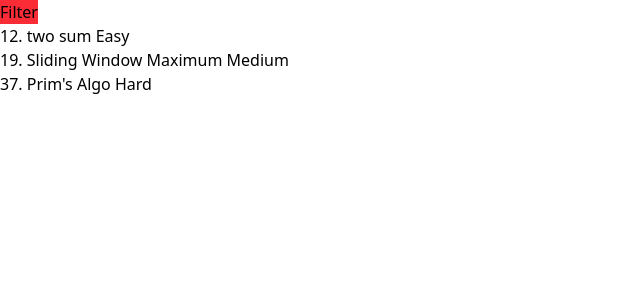
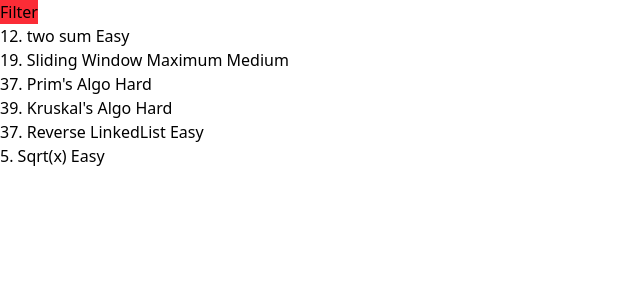
Before and after one commit to sangram-jr/Tailwind-Basics, a React (Vite) app in the folder leetcode-ui/: page / in a window 1280 px wide. Shown: the top 300 px of the page, without its empty margins (0-640 px from the left). Built offline with nearby package versions, Linux system fonts and the light colour scheme.

Commit message:
implement Easy,Medium,Hard filter logic

```diff
--- a/leetcode-ui/src/components/Page.jsx
+++ b/leetcode-ui/src/components/Page.jsx
@@ -20,6 +20,21 @@ const  Page=()=>{
             id:3,
             quistion:"37. Prim's Algo",
             dificulty:"Hard"
+        },
+        {
+            id:4,
+            quistion:"39. Kruskal's Algo",
+            dificulty:"Hard"
+        },
+        {
+            id:5,
+            quistion:"37. Reverse LinkedList",
+            dificulty:"Easy"
+        },
+        {
+            id:3,
+            quistion:"5. Sqrt(x)",
+            dificulty:"Easy"
         }
     ]);
 
--- a/leetcode-ui/src/components/Showdata.jsx
+++ b/leetcode-ui/src/components/Showdata.jsx
@@ -1,20 +1,68 @@
+import { useState } from "react";
+
 
 function Showdata({list,setList,filter,setFilter}){
+
+
+    const [easyData,setEasyData]=useState([]);
+
+
+    function easyHandler(){
+        const p=list.filter((x)=>(
+            x.dificulty==='Easy'
+        ))
+        setEasyData(p);
+    }
+    function mediumHandler(){
+        const p=list.filter((x)=>(
+            x.dificulty==='Medium'
+        ))
+        setEasyData(p);
+    }
+    function hardHandler(){
+        const p=list.filter((x)=>(
+            x.dificulty==='Hard'
+        ))
+        setEasyData(p);
+    }
 
 
 
     function filterHandler(){
         setFilter(!filter)
     }
+
+
+
+
+
+
     return(
-        <div>
-            <button onClick={filterHandler} className="bg-blue-500 cursor-pointer">No filter</button>
             <div>
-                <button className="bg-amber-300 cursor-pointer">Easy</button>
-                <button className="bg-green-300 cursor-pointer">Medium</button>
-                <button className="bg-violet-300 cursor-pointer">Hard</button>
+                <button onClick={filterHandler} className="bg-blue-500 cursor-pointer">No filter</button>
+                <div>
+                    <button onClick={easyHandler} className="bg-amber-300 cursor-pointer">Easy</button>
+                    <button onClick={mediumHandler} className="bg-green-300 cursor-pointer">Medium</button>
+                    <button onClick={hardHandler} className="bg-violet-300 cursor-pointer">Hard</button>
+                </div>
+
+                {/* initially easyData is empty, when user click on the easy button, then easyData array only hold  the easy quistion and show the user,
+                 then when again user click on to the medium button then again page is reRender and again easyData array is empty and then hold only the medium data and show the user  */}
+                <div>
+                    {
+                        easyData.map((x)=>(
+                            <div key={x.id}>
+                                <span>{x.quistion} {x.dificulty}</span>
+                            </div>
+                        ))
+                    }
+                </div>
             </div>
-        </div>
+
     )
+
+
+
+
 }
 export default Showdata;
```
